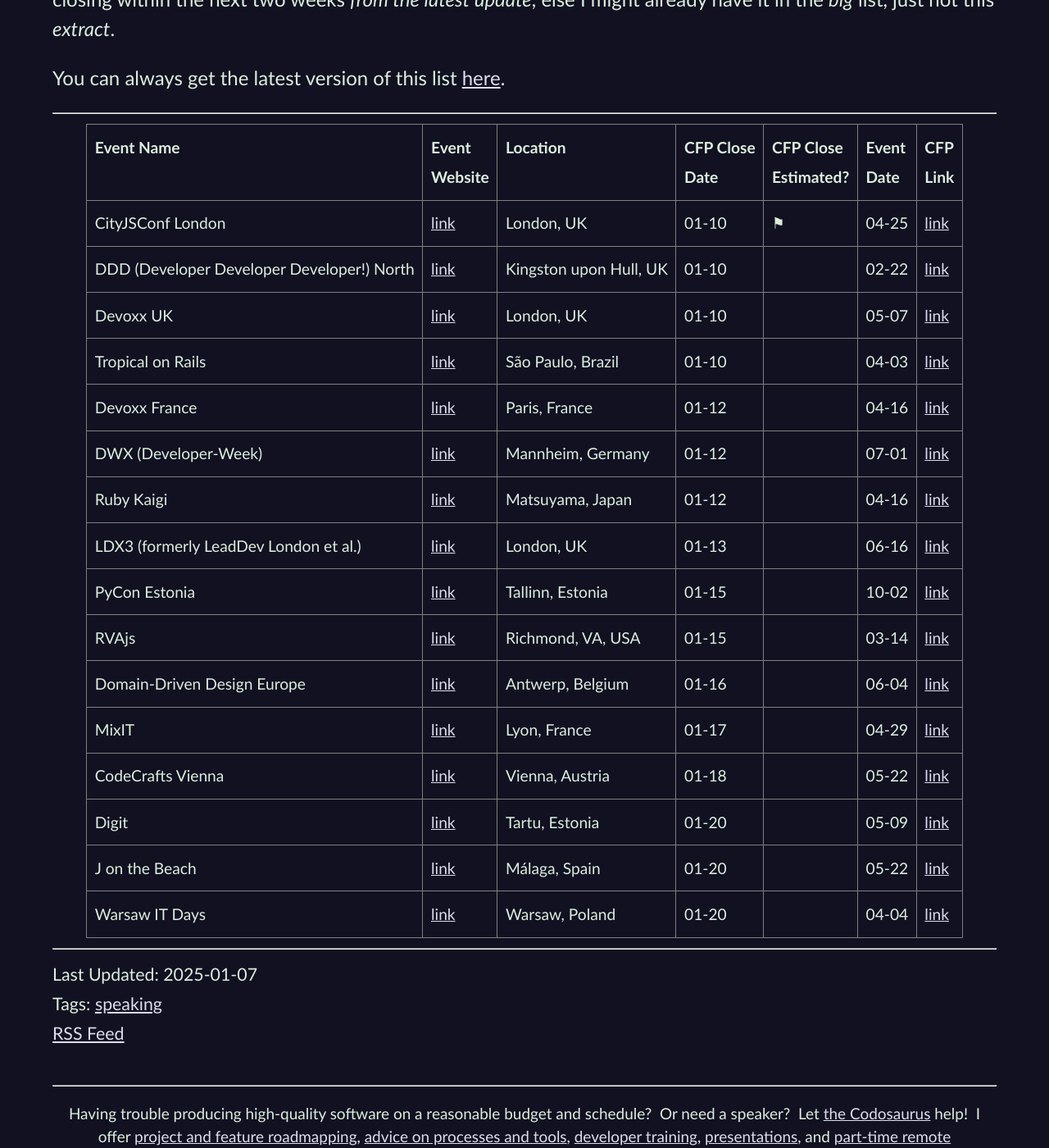
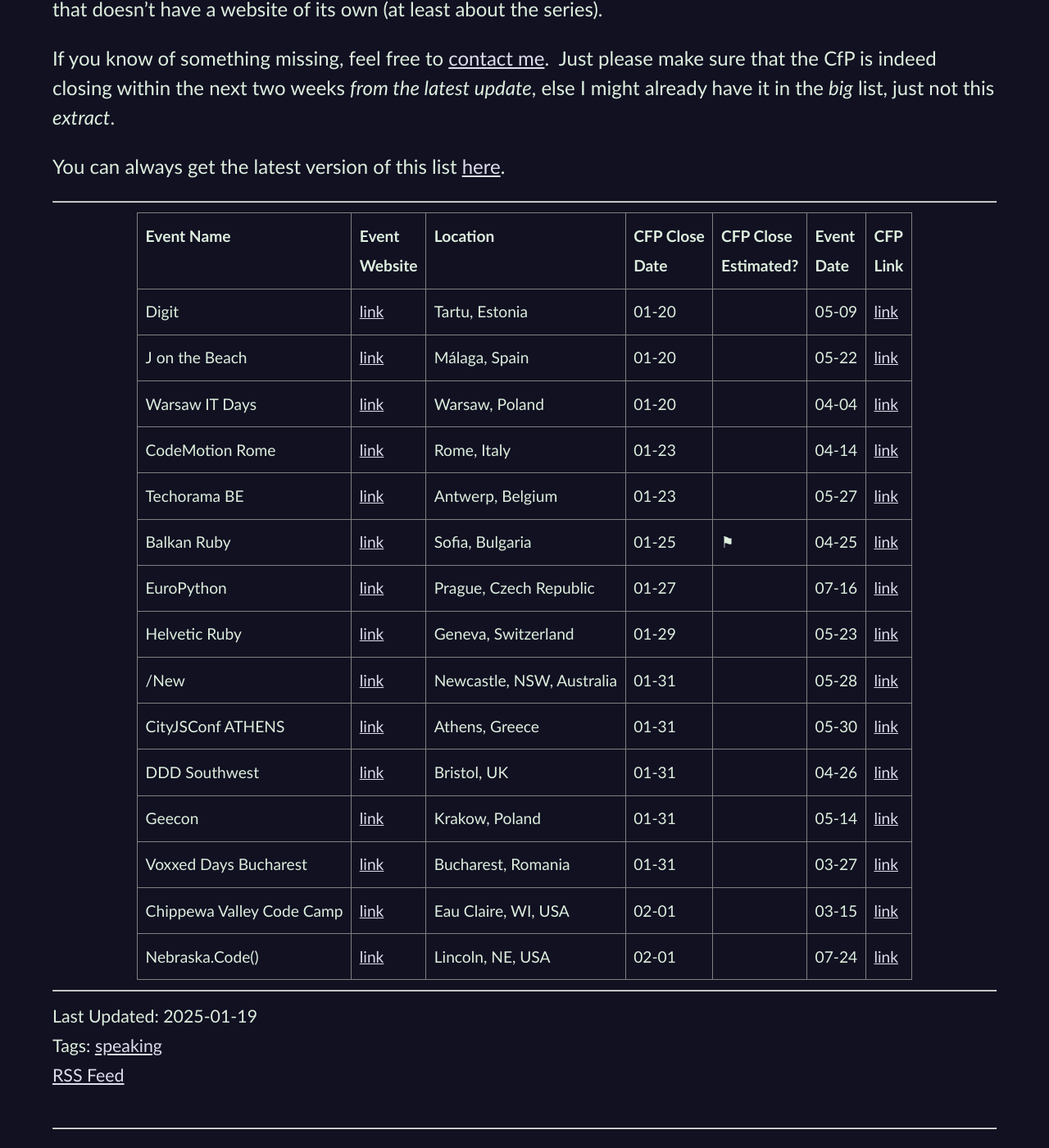
Before and after one commit to CodosaurusLLC/CodosaurusLLC.github.io, a Jekyll site: the page built from _posts/2025-01-19-cfp-list-updated-2025-01-19.md, in a window 1280 px wide and 1400 px high, scrolled down 883 px. Shown: the whole window at 82% size. Built offline with Jekyll 4.4.1, drawn with Linux system fonts in a browser that asks for light colours; comment, search, counter and statistics services are not loaded; some of the changed text lies outside the part shown.

Commit message:
update cfp list

```diff
--- a/_includes/cfp-list-blurb.md
+++ b/_includes/cfp-list-blurb.md
@@ -1,5 +1,12 @@
-<center>
-LAST UPDATED: 2025-01-07<br>
+<center style="line-height: 1.2">
+LAST UPDATED: 2025-01-19<br>
+<small>
+late due to a trip to<br>
+&lt;brag&gt;keynote
+<a href="https://cern.voxxeddays.com/" rel="nofollow" target="_new">Voxxed Days CERN!</a>&lt;/brag&gt;<br>
+The next one will probably be a bit late<br>
+to give you time to see <i>this</i> one.
+</small>
 </center>
 
 This is a list of CfPs
--- a/_includes/cfps-ending-soon.html
+++ b/_includes/cfps-ending-soon.html
@@ -1,4 +1,4 @@
-<table>
+<table><tbody>
     <tr>
       <th>Event Name</th>
       <th>Event<br>Website</th>
@@ -9,147 +9,181 @@
       <th>CFP<br>Link</th>
     </tr>
     <tr>
-    <td>CityJSConf London</td>
-    <td><a href="https://london.cityjsconf.org/" target="_blank">link</a></td>
-    <td>London, UK</td>
-    <td>01-10</td>
-    <td>⚑</td>
-    <td>04-25</td>
-    <td><a href="https://london.cityjsconf.org/events/signup" target="_blank">link</a></td>
-  </tr>
-  <tr>
-    <td>DDD (Developer Developer Developer!) North</td>
-    <td><a href="https://www.dddnorth.co.uk/" target="_blank">link</a></td>
-    <td>Kingston upon Hull, UK</td>
-    <td>01-10</td>
-    <td></td>
-    <td>02-22</td>
-    <td><a href="https://sessionize.com/ddd-north-2025" target="_blank">link</a></td>
-  </tr>
-  <tr>
-    <td>Devoxx UK</td>
-    <td><a href="https://www.devoxx.co.uk/" target="_blank">link</a></td>
-    <td>London, UK</td>
-    <td>01-10</td>
-    <td></td>
-    <td>05-07</td>
-    <td><a href="https://devoxxuk25.cfp.dev/" target="_blank">link</a></td>
-  </tr>
-  <tr>
-    <td>Tropical on Rails</td>
-    <td><a href="https://www.tropicalonrails.com/" target="_blank">link</a></td>
-    <td>São Paulo, Brazil</td>
-    <td>01-10</td>
-    <td></td>
-    <td>04-03</td>
-    <td><a href="https://www.papercall.io/tropicalonrails" target="_blank">link</a></td>
-  </tr>
-  <tr>
-    <td>Devoxx France</td>
-    <td><a href="https://www.devoxx.fr/" target="_blank">link</a></td>
-    <td>Paris, France</td>
-    <td>01-12</td>
-    <td></td>
-    <td>04-16</td>
-    <td><a href="https://devoxxfr2025.cfp.dev/" target="_blank">link</a></td>
-  </tr>
-  <tr>
-    <td>DWX (Developer-Week)</td>
-    <td><a href="https://www.developer-week.de/en/" target="_blank">link</a></td>
-    <td>Mannheim, Germany</td>
-    <td>01-12</td>
-    <td></td>
-    <td>07-01</td>
-    <td><a href="https://sessionize.com/developer-week-25/" target="_blank">link</a></td>
-  </tr>
-  <tr>
-    <td>Ruby Kaigi</td>
-    <td><a href="https://rubykaigi.org/" target="_blank">link</a></td>
-    <td>Matsuyama, Japan</td>
-    <td>01-12</td>
-    <td></td>
-    <td>04-16</td>
-    <td><a href="https://cfp.rubykaigi.org/events/2025" target="_blank">link</a></td>
-  </tr>
-  <tr>
-    <td>LDX3 (formerly LeadDev London et al.)</td>
-    <td><a href="https://leaddev.com/leaddev-london/" target="_blank">link</a></td>
-    <td>London, UK</td>
-    <td>01-13</td>
-    <td></td>
-    <td>06-16</td>
-    <td><a href="https://leaddev.com/leaddev-london/speak-at-leaddev-london/" target="_blank">link</a></td>
-  </tr>
-  <tr>
-    <td>PyCon Estonia</td>
-    <td><a href="https://pycon.ee/" target="_blank">link</a></td>
-    <td>Tallinn, Estonia</td>
-    <td>01-15</td>
-    <td></td>
-    <td>10-02</td>
-    <td><a href="https://forms.gle/WtSA8D9cPzwK56sD8" target="_blank">link</a></td>
-  </tr>
-  <tr>
-    <td>RVAjs</td>
-    <td><a href="https://www.rvajavascript.com/" target="_blank">link</a></td>
-    <td>Richmond, VA, USA</td>
-    <td>01-15</td>
-    <td></td>
-    <td>03-14</td>
-    <td><a href="https://www.papercall.io/rva-javascript-conf-2025" target="_blank">link</a></td>
-  </tr>
-  <tr>
-    <td>Domain-Driven Design Europe</td>
-    <td><a href="https://dddeurope.com/" target="_blank">link</a></td>
-    <td>Antwerp, Belgium</td>
-    <td>01-16</td>
-    <td></td>
-    <td>06-04</td>
-    <td><a href="https://sessionize.com/aardling2025/" target="_blank">link</a></td>
-  </tr>
-  <tr>
-    <td>MixIT</td>
-    <td><a href="https://mixitconf.org/en/" target="_blank">link</a></td>
-    <td>Lyon, France</td>
-    <td>01-17</td>
-    <td></td>
-    <td>04-29</td>
-    <td><a href="https://sessionize.com/mixit-2025" target="_blank">link</a></td>
-  </tr>
-  <tr>
-    <td>CodeCrafts Vienna</td>
-    <td><a href="https://code-crafts.com/" target="_blank">link</a></td>
-    <td>Vienna, Austria</td>
-    <td>01-18</td>
-    <td></td>
-    <td>05-22</td>
-    <td><a href="https://sessionize.com/code-crafts-2025" target="_blank">link</a></td>
-  </tr>
-  <tr>
       <td>Digit</td>
-    <td><a href="https://digit.dev/" target="_blank">link</a></td>
+      <td><a href="https://digit.dev/" target="_blank">link</a>
+      </td>
       <td>Tartu, Estonia</td>
       <td>01-20</td>
-    <td></td>
+      <td>
+      </td>
       <td>05-09</td>
-    <td><a href="https://digit.dev/call-for-speakers/" target="_blank">link</a></td>
+      <td><a href="https://digit.dev/call-for-speakers/" target="_blank">link</a>
+      </td>
     </tr>
     <tr>
       <td>J on the Beach</td>
-    <td><a href="https://www.jonthebeach.com/" target="_blank">link</a></td>
+      <td><a href="https://www.jonthebeach.com/" target="_blank">link</a>
+      </td>
       <td>Málaga, Spain</td>
       <td>01-20</td>
-    <td></td>
+      <td>
+      </td>
       <td>05-22</td>
-    <td><a href="https://confeti.app/" target="_blank">link</a></td>
+      <td><a href="https://confeti.app/" target="_blank">link</a>
+      </td>
     </tr>
     <tr>
       <td>Warsaw IT Days</td>
-    <td><a href="https://warszawskiedniinformatyki.pl/en/" target="_blank">link</a></td>
+      <td><a href="https://warszawskiedniinformatyki.pl/en/" target="_blank">link</a>
+      </td>
       <td>Warsaw, Poland</td>
       <td>01-20</td>
-    <td></td>
+      <td>
+      </td>
       <td>04-04</td>
-    <td><a href="https://warszawskiedniinformatyki.pl/cfp/en/" target="_blank">link</a></td>
+      <td><a href="https://warszawskiedniinformatyki.pl/cfp/en/" target="_blank">link</a>
+      </td>
     </tr>
-</table>
+    <tr>
+      <td>CodeMotion Rome</td>
+      <td><a href="https://conferences.codemotion.com/rome2025/" target="_blank">link</a>
+      </td>
+      <td>Rome, Italy</td>
+      <td>01-23</td>
+      <td>
+      </td>
+      <td>04-14</td>
+      <td><a href="https://sessionize.com/codemotion-rome-2025/" target="_blank">link</a>
+      </td>
+    </tr>
+    <tr>
+      <td>Techorama BE</td>
+      <td><a href="https://techorama.be/" target="_blank">link</a>
+      </td>
+      <td>Antwerp, Belgium</td>
+      <td>01-23</td>
+      <td>
+      </td>
+      <td>05-27</td>
+      <td><a href="https://sessionize.com/techorama-belgium/" target="_blank">link</a>
+      </td>
+    </tr>
+    <tr>
+      <td>Balkan Ruby</td>
+      <td><a href="https://balkanruby.com/" target="_blank">link</a>
+      </td>
+      <td>Sofia, Bulgaria</td>
+      <td>01-25</td>
+      <td>⚑</td>
+      <td>04-25</td>
+      <td><a href="https://forms.gle/Wzp4QvDzAiWVrB7d9" target="_blank">link</a>
+      </td>
+    </tr>
+    <tr>
+      <td>EuroPython</td>
+      <td><a href="https://europython.eu/" target="_blank">link</a>
+      </td>
+      <td>Prague, Czech Republic</td>
+      <td>01-27</td>
+      <td>
+      </td>
+      <td>07-16</td>
+      <td><a href="https://ep2025.europython.eu/programme/cfp/" target="_blank">link</a>
+      </td>
+    </tr>
+    <tr>
+      <td>Helvetic Ruby</td>
+      <td><a href="https://helvetic-ruby.ch/" target="_blank">link</a>
+      </td>
+      <td>Geneva, Switzerland</td>
+      <td>01-29</td>
+      <td>
+      </td>
+      <td>05-23</td>
+      <td><a href="https://helvetic-ruby.ch/call-for-speakers/" target="_blank">link</a>
+      </td>
+    </tr>
+    <tr>
+      <td>/New</td>
+      <td><a href="https://slashnew.tech/" target="_blank">link</a>
+      </td>
+      <td>Newcastle, NSW, Australia</td>
+      <td>01-31</td>
+      <td>
+      </td>
+      <td>05-28</td>
+      <td><a href="https://slashnew.tech/cfp/" target="_blank">link</a>
+      </td>
+    </tr>
+    <tr>
+      <td>CityJSConf ATHENS</td>
+      <td><a href="https://greece.cityjsconf.org/" target="_blank">link</a>
+      </td>
+      <td>Athens, Greece</td>
+      <td>01-31</td>
+      <td>
+      </td>
+      <td>05-30</td>
+      <td><a href="https://docs.google.com/forms/d/e/1FAIpQLSe8O9l3COlO-Nr6qqS4dDlir8uw_4G2gZ2OQ5-KehuZkE6FCQ/viewform?usp=sf_link" target="_blank">link</a>
+      </td>
+    </tr>
+    <tr>
+      <td>DDD Southwest</td>
+      <td><a href="https://dddsouthwest.com/" target="_blank">link</a>
+      </td>
+      <td>Bristol, UK</td>
+      <td>01-31</td>
+      <td>
+      </td>
+      <td>04-26</td>
+      <td><a href="https://sessionize.com/ddd-south-west-2025/" target="_blank">link</a>
+      </td>
+    </tr>
+    <tr>
+      <td>Geecon</td>
+      <td><a href="https://geecon.org/" target="_blank">link</a>
+      </td>
+      <td>Krakow, Poland</td>
+      <td>01-31</td>
+      <td>
+      </td>
+      <td>05-14</td>
+      <td><a href="https://2025.geecon.org/cfp/" target="_blank">link</a>
+      </td>
+    </tr>
+    <tr>
+      <td>Voxxed Days Bucharest</td>
+      <td><a href="https://romania.voxxeddays.com/voxxed-days-bucharest-2025/" target="_blank">link</a>
+      </td>
+      <td>Bucharest, Romania</td>
+      <td>01-31</td>
+      <td>
+      </td>
+      <td>03-27</td>
+      <td><a href="https://vdbuh2025.cfp.dev/" target="_blank">link</a>
+      </td>
+    </tr>
+    <tr>
+      <td>Chippewa Valley Code Camp</td>
+      <td><a href="https://chippewavalleycodecamp.com/" target="_blank">link</a>
+      </td>
+      <td>Eau Claire, WI, USA</td>
+      <td>02-01</td>
+      <td>
+      </td>
+      <td>03-15</td>
+      <td><a href="https://www.papercall.io/cvcc2025/" target="_blank">link</a>
+      </td>
+    </tr>
+    <tr>
+      <td>Nebraska.Code()</td>
+      <td><a href="https://nebraskacode.amegala.com/" target="_blank">link</a>
+      </td>
+      <td>Lincoln, NE, USA</td>
+      <td>02-01</td>
+      <td>
+      </td>
+      <td>07-24</td>
+      <td><a href="https://sessionize.com/nebraska-code-2025" target="_blank">link</a>
+      </td>
+    </tr></tbody></table>
--- a/_posts/2025-01-07-cfp-list-updated-2025-01-07.md
+++ b/_posts/2025-01-19-cfp-list-updated-2025-01-19.md
@@ -1,12 +1,12 @@
 ---
 author: Dave Aronson
-date: 2025-01-07
+date: 2025-01-19
 layout: blog-post
-permalink: blog/cfp-list-updated-2025-01-07
+permalink: blog/cfp-list-updated-2025-01-19
 section: Blog
 tags: speaking
 style: cfp-list
-title: CfP List Updated 2025-01-07
+title: CfP List Updated 2025-01-19
 ---
 
 {% include cfp-list-blurb.md %}
```
Lines whose indentation alone changed are shown as unchanged.
